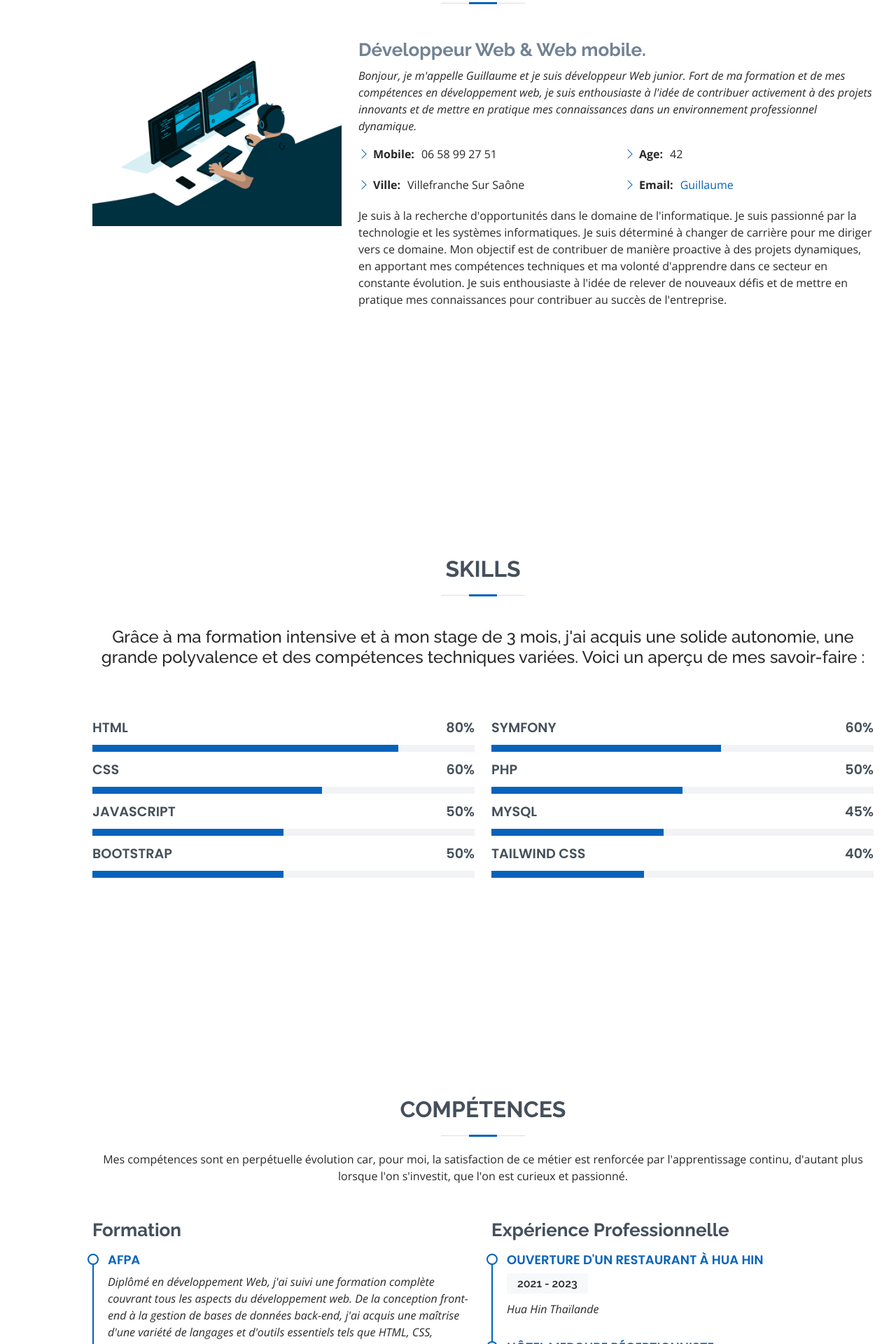
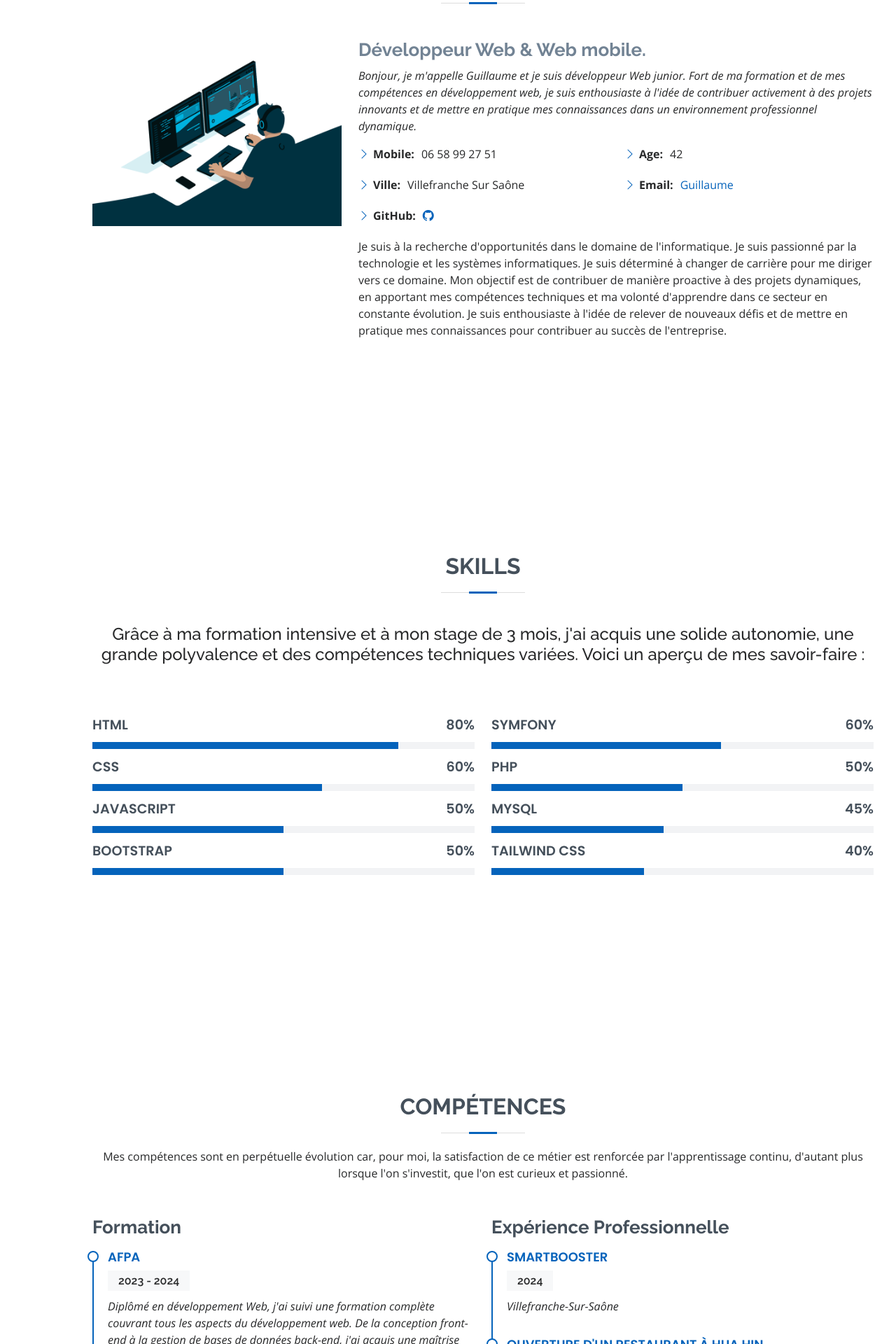
Before and after one commit to GuillaumeReb/Labo, a PHP site: the page made by Portfolio pour tests/index.php in a window 1280 px wide. Shown: the part 960-2880 px from the top of the page at 70% size. Run offline with PHP 8.4, Linux system fonts and the light colour scheme; some libraries are stand-ins or nearby versions.

Commit message:
Petite modif dans index.php

```diff
--- a/Portfolio pour tests/index.php
+++ b/Portfolio pour tests/index.php
@@ -19,26 +19,9 @@ if ($_SERVER['REQUEST_METHOD'] === 'POST') {
     $class = $resp ? 'succes':'danger';
     $info = $resp ? 'Mail envoyé avec succes':'Mail non envoyé !!';
 
-    // Redirection avec un message de confirmation via SweetAlert
-    // echo "<script>
-    //         Swal.fire({
-    //             title: '" . ($resp ? "Succès" : "Erreur") . "',
-    //             text: '" . $info . "',
-    //             icon: '" . ($resp ? "success" : "error") . "',
-    //             confirmButtonText: 'OK'
-    //         });
-    //       </script>";
-
-    // Redirection pour éviter la soumission du formulaire lors du rafraîchissement de la page
     header("Location: " . $_SERVER['REQUEST_URI']);
     exit();
   }
-
-  // Affichage classique si pas d'AJAX
-//   echo '<div class="' . $class . '">' . $info . '</div>';
-// } else {
-//     echo '<div class="danger">Veuillez remplir tous les champs du formulaire.</div>';
-// }
 }
 ?>
 
@@ -118,13 +101,13 @@ if ($_SERVER['REQUEST_METHOD'] === 'POST') {
       <p><span class="typed"
           data-typed-items="Développeur Web, Développeur Web et Web Mobile, Développeur HTML/CSS, Développeur JavaScript, Développeur Symfony/PHP "></span>
       </p>
-      <div class="social-links">
-        <a target="_blank" href="https://github.com/GuillaumeReb" class="githyb"><i class="bi bi-github"></i></a>
+      <!-- <div class="social-links">
+        <a target="_blank" href="https://github.com/GuillaumeReb" class="githyb"><i class="bi bi-github"></i></a> -->
         <!-- <a href="#" class="twitter"><i class="bx bxl-twitter"></i></a>
         <a href="#" class="facebook"><i class="bx bxl-facebook"></i></a>
         <a href="#" class="instagram"><i class="bx bxl-instagram"></i></a> -->
         <!-- <a href="#" class="linkedin"><i class="bx bxl-linkedin"></i></a> -->
-      </div>
+      <!-- </div> -->
     </div>
   </section><!-- End Hero -->
 
@@ -164,6 +147,8 @@ if ($_SERVER['REQUEST_METHOD'] === 'POST') {
                   <li><i class="bi bi-chevron-right"></i> <strong>Mobile:</strong> <span>06 58 99 27 51</span></li>
                   <li><i class="bi bi-chevron-right"></i> <strong>Ville:</strong> <span>Villefranche Sur Saône</span>
                   </li>
+                  <li><i class="bi bi-chevron-right"></i> <strong>GitHub:</strong> <span><a target="_blank" href="https://github.com/GuillaumeReb"><i class="bi bi-github"></i></a></span>
+                  </li>
                 </ul>
               </div>
               <div class="col-lg-6">
@@ -196,16 +181,16 @@ if ($_SERVER['REQUEST_METHOD'] === 'POST') {
 
 
         <!--bouton de message pop up-->
-        <div class="position-relative m-5">
+        <!-- <div class="position-relative m-5"> -->
           <!-- Button trigger modal enveloppe avec le message -->
           <!-- <button type="button"
             class="btn btn-primary btn-lg btn position-absolute top-50 start-50 translate-middle bi bi-envelope-exclamation fs-1"
             data-bs-toggle="modal" data-bs-target="#staticBackdrop">
 
           </button> -->
-        </div>
+        <!-- </div> -->
         <!-- Modal -->
-        <div class="modal fade" id="staticBackdrop" data-bs-backdrop="static" data-bs-keyboard="false" tabindex="-1"
+        <!-- <div class="modal fade" id="staticBackdrop" data-bs-backdrop="static" data-bs-keyboard="false" tabindex="-1"
           aria-labelledby="staticBackdropLabel" aria-hidden="true">
           <div class="modal-dialog modal-dialog-centered">
             <div class="modal-content">
@@ -226,7 +211,7 @@ if ($_SERVER['REQUEST_METHOD'] === 'POST') {
               </div>
             </div>
           </div>
-        </div>
+        </div> -->
 
         <!--Fin du message-->
 
@@ -396,6 +381,7 @@ if ($_SERVER['REQUEST_METHOD'] === 'POST') {
             <h3 class="resume-title">Formation</h3>
             <div class="resume-item pb-0">
               <h4>AFPA</h4>
+              <h5>2023 - 2024</h5>
               <p><em>Diplômé en développement Web, j'ai suivi une formation complète couvrant tous les aspects du
                   développement web.
                   De la conception front-end à la gestion de bases de données back-end, j'ai acquis une maîtrise d'une
@@ -427,25 +413,32 @@ if ($_SERVER['REQUEST_METHOD'] === 'POST') {
             <h3 class="resume-title">Diplômes</h3>
             <div class="resume-item">
               <h4>Titre Professionnel (Niveau 5) Développeur web et web mobile</h4>
-              <h5>2023 - 2024</h5>
+              <h5>2024</h5>
               <p><em></em></p>
               <p></p>
             </div>
             <div class="resume-item">
               <h4>Baccalauréat Professionnel Accueil et Services</h4>
-              <h5>2000 - 2002</h5>
+              <h5>2002</h5>
               <p><em>Villefranche-Sur-Saône</em></p>
               <p></p>
             </div>
             <div class="resume-item">
               <h4>Brevet d'études Professionnel Vente</h4>
-              <h5>1998 - 2000</h5>
+              <h5>2000</h5>
               <p><em>Villefranche-Sur-Saône</em></p>
               <p></p>
             </div>
           </div>
           <div class="col-lg-6">
             <h3 class="resume-title">Expérience Professionnelle</h3>
+
+            <div class="resume-item">
+              <h4>SmartBooster</h4>
+              <h5>2024</h5>
+              <p><em>Villefranche-Sur-Saône</em></p>
+            </div>
+
             <div class="resume-item">
               <h4>Ouverture d'un restaurant à Hua Hin</h4>
               <h5>2021 - 2023</h5>
@@ -872,21 +865,22 @@ if ($_SERVER['REQUEST_METHOD'] === 'POST') {
 
           <div class="col-lg-4">
             <div class="info">
+
               <div class="address">
                 <i class="bi bi-geo-alt"></i>
-                <h4>Adresse:</h4>
+                <h4>Adresse :</h4>
                 <p>Villefranche-Sur-Saône</p>
               </div>
 
               <div class="email">
                 <i class="bi bi-envelope"></i>
-                <h4>Email:</h4>
+                <h4>Email :</h4>
                 <p><a href="mailto:guillaume.rebourgeon@hotmail.fr">guillaume.rebourgeon@hotmail.fr</a></p>
               </div>
 
               <div class="phone">
                 <i class="bi bi-phone"></i>
-                <h4>Mobile:</h4>
+                <h4>Mobile :</h4>
                 <p>06 58 99 27 51</p>
               </div>
 
@@ -951,7 +945,7 @@ if ($_SERVER['REQUEST_METHOD'] === 'POST') {
         <a href="#" class="twitter"><i class="bx bxl-twitter"></i></a>
         <a href="#" class="facebook"><i class="bx bxl-facebook"></i></a>
         <a href="#" class="instagram"><i class="bx bxl-instagram"></i></a>
-        <a href="#" class="github"><i class="bi bi-github"></i></a>
+        <a target="_blank" href="https://github.com/GuillaumeReb" class="github"><i class="bi bi-github"></i></a>
         <a href="#" class="linkedin"><i class="bx bxl-linkedin"></i></a>
       </div>
       <div class="copyright">
```
